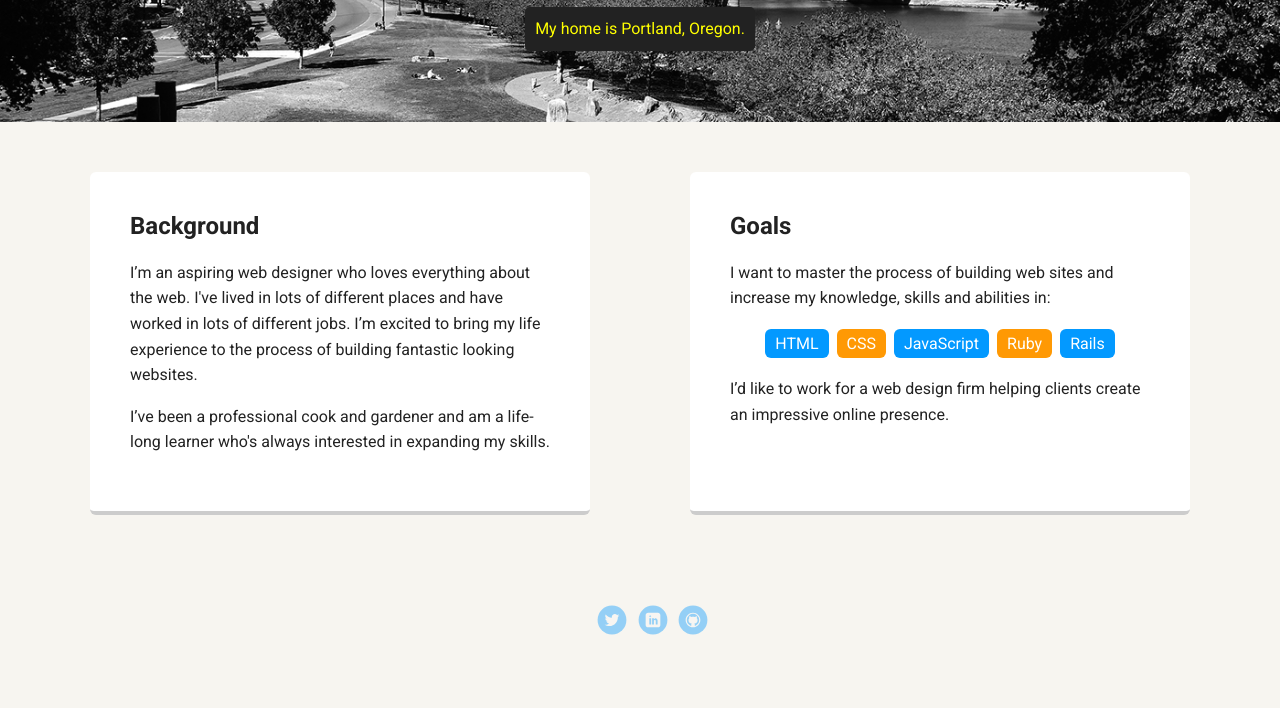
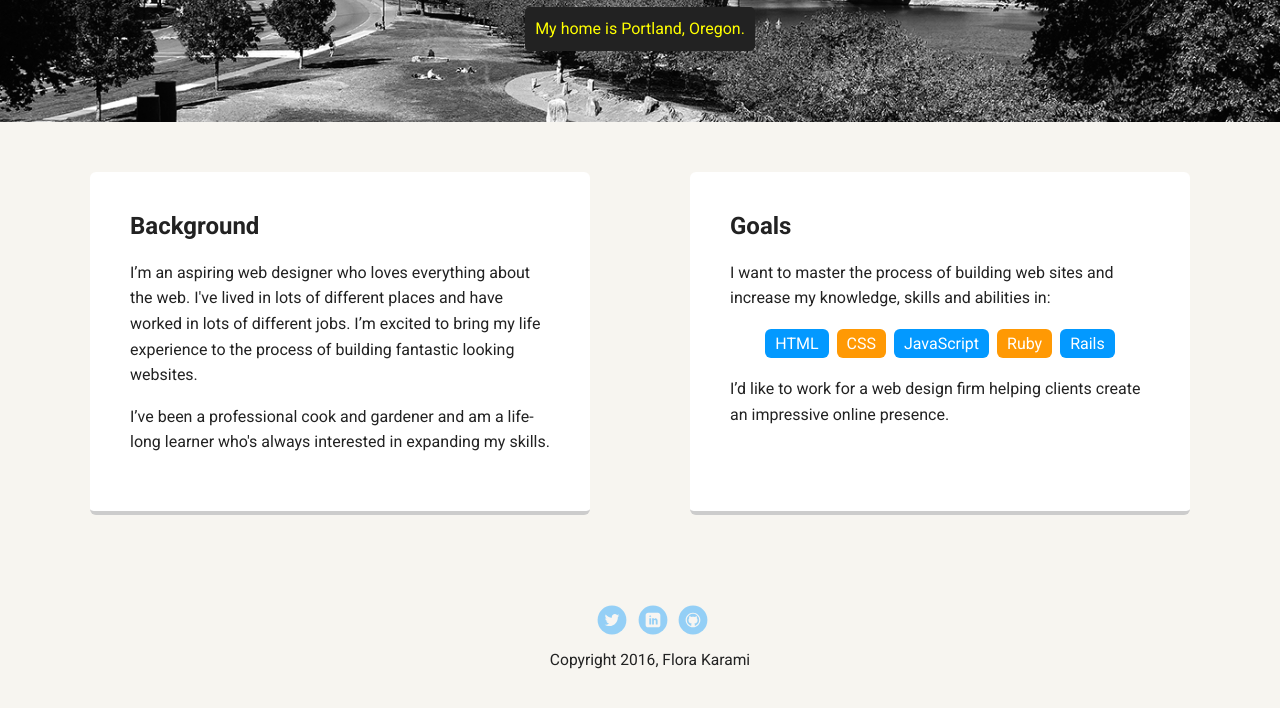
Before and after one commit to florakarami/portfolio, a plain HTML site: page index.html in a window 1280 px wide. Shown: the part 348-1056 px from the top of the page. Drawn offline with Linux system fonts and the light colour scheme; a web font is replaced by a local one.

Commit message:
Add a copyright notice

```diff
--- a/index.html
+++ b/index.html
@@ -50,6 +50,7 @@
         <li><a href="#" class="social github">Github</a></li>
       </ul>
 
+      <p class="copyright">Copyright 2016, Flora Karami</p>
     </footer>
   </body>
   </html>
```
